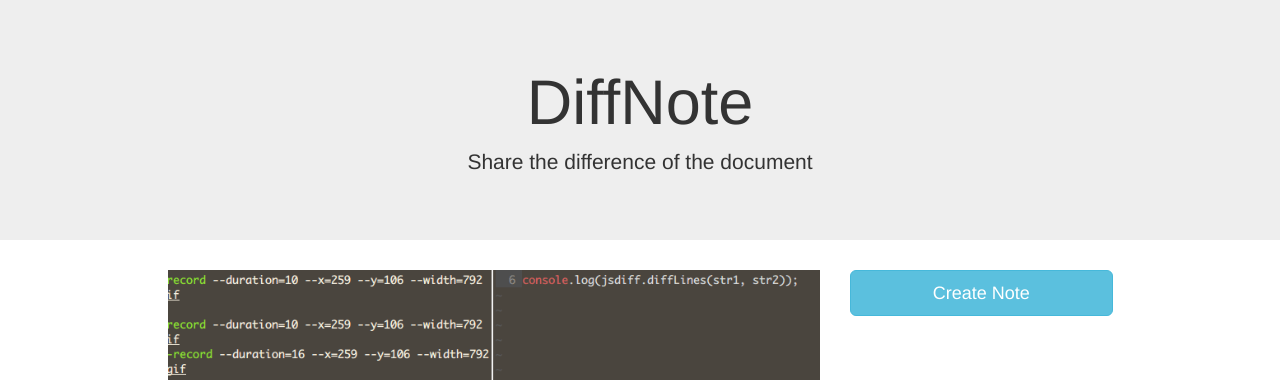
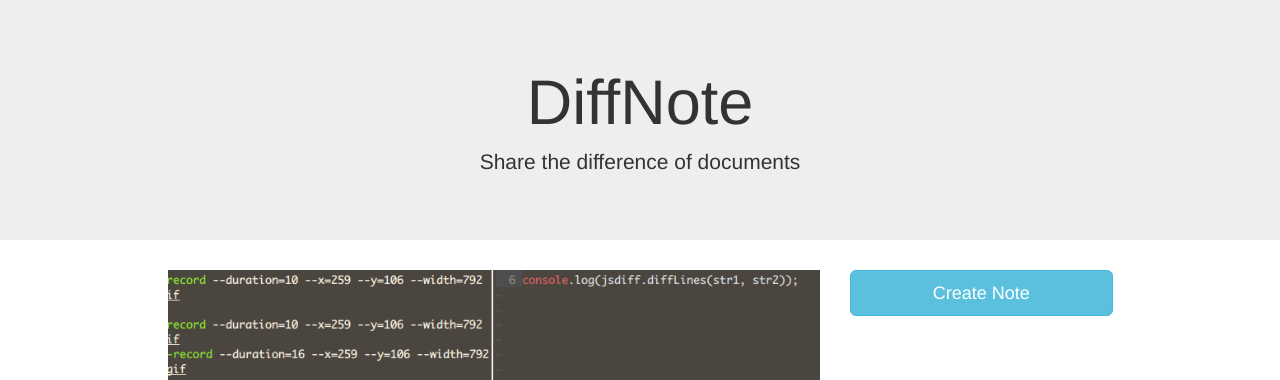
Before and after one commit to hamasho/diffnote, a Python web app: template templates/home.html in a window 1280 px wide. Shown: the part 52-432 px from the top of the page. Run offline with Jinja, Linux system fonts and the light colour scheme; the template is opened without the code that fills it, so the values that code supplies are empty; some libraries are stand-ins or nearby versions.

Commit message:
Correct miss sentence in Home

```diff
--- a/templates/home.html
+++ b/templates/home.html
@@ -49,7 +49,7 @@ $(function() {
     <div class="jumbotron">
       <div class="container text-center">
         <h1>DiffNote</h1>
-        <p>Share the difference of the document</p>
+        <p>Share the difference of documents</p>
       </div>
     </div>
 
```
